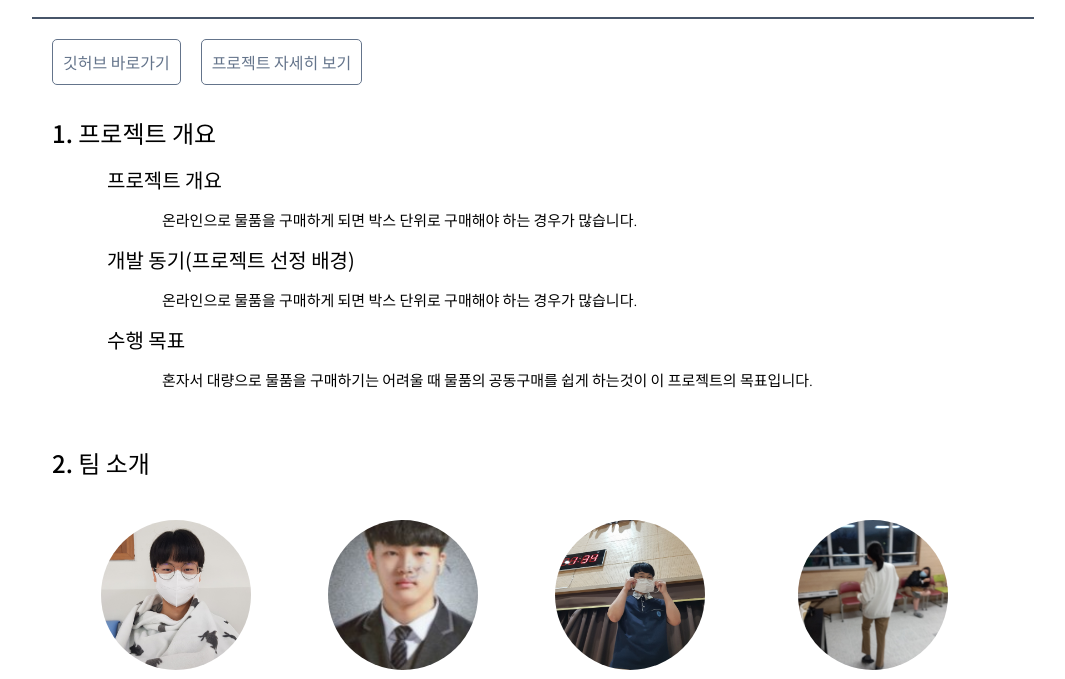
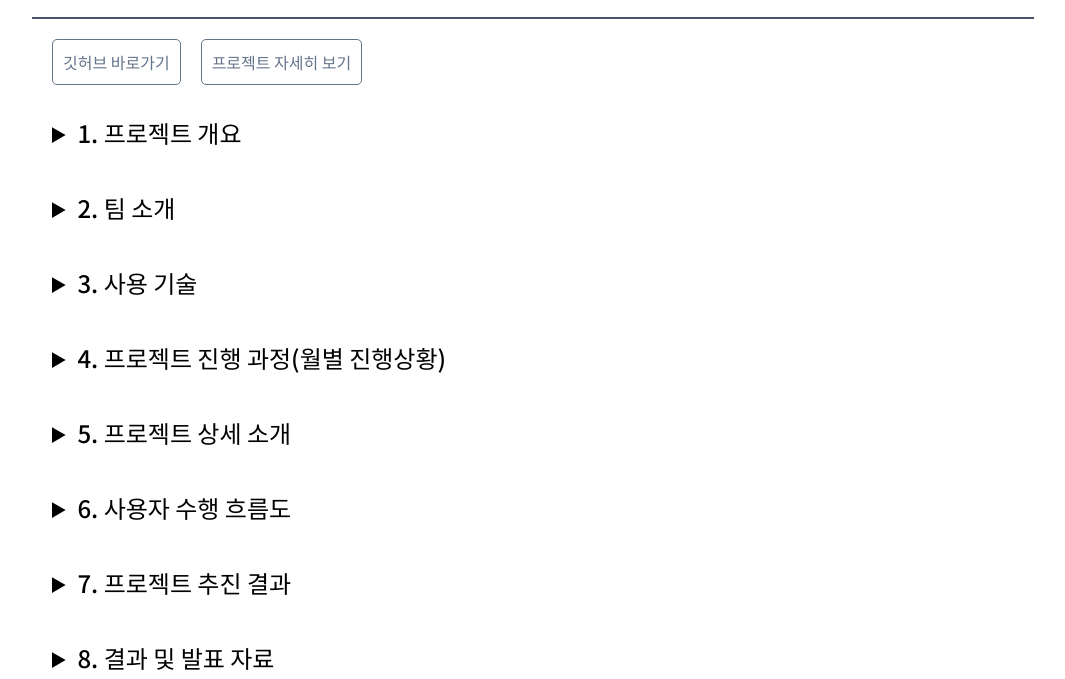
Before and after one commit to gbsw-gonggoo/gbsw-gonggoo.github.io, a plain HTML site: page index.html in a window 1280 px wide. Shown: the part 67-746 px from the top of the page, without its empty margins (108-1173 px from the left). Drawn offline with Linux system fonts and the light colour scheme.

```diff
--- a/index.html
+++ b/index.html
@@ -16,8 +16,8 @@
         <a class="link" href="https://github.com/gbsw-gonggoo">깃허브 바로가기</a>
         <a class="link" href="https://gonggoo.gbsw.hs.kr">프로젝트 자세히 보기</a>
       </div>
-      <div class="title1">
-        1. 프로젝트 개요
+      <details class="title1">
+        <summary>1. 프로젝트 개요 </summary>
         <ol class="title2">프로젝트 개요
           <ol class="text">온라인으로 물품을 구매하게 되면 박스 단위로 구매해야 하는 경우가 많습니다.</ol>
         </ol>
@@ -27,8 +27,9 @@
         <ol class="title2">수행 목표
           <ol class="text">혼자서 대량으로 물품을 구매하기는 어려울 때 물품의 공동구매를 쉽게 하는것이 이 프로젝트의 목표입니다.</ol>
         </ol>
-      </div>
-      <div class="title1">2. 팀 소개
+      </details>
+      <details class="title1">
+        <summary>2. 팀 소개</summary>
         <div class=" profiles">
           <div class="profile">
             <div class="profile-img">
@@ -63,8 +64,9 @@
             <a href="https://github.com/github-jademon" class="text">깃허브 바로가기</a>
           </div>
         </div>
-      </div>
-      <div class="title1">3. 사용 기술
+      </details>
+      <details class="title1">
+        <summary>3. 사용 기술</summary>
         <ol class="title2">프론트 엔드
           <ul>
             <li class="text">React.js</li>
@@ -84,8 +86,9 @@
             <li class="text">Amazon Web Services</li>
           </ul>
         </ol>
-      </div>
-      <div class="title1">4. 프로젝트 진행 과정(월별 진행상황)
+      </details>
+      <details class="title1">
+        <summary>4. 프로젝트 진행 과정(월별 진행상황)</summary>
         <ol class="title2">4월
           <ul>
             <li class="text">아이디어?</li>
@@ -108,8 +111,9 @@
             <li class="text">발표</li>
           </ul>
         </ol>
-      </div>
-      <div class="title1">5. 프로젝트 상세 소개
+      </details>
+      <details class="title1">
+        <summary>5. 프로젝트 상세 소개</summary>
         <ol class="title2">레이아웃 세부 설명
           <ul>
             <li class="text">회원가입</li>
@@ -135,10 +139,12 @@
             <li class="text">?</li>
           </ul>
         </ol>
-      </div>
-      <div class="title1">6. 사용자 수행 흐름도
-      </div>
-      <div class="title1">7. 프로젝트 추진 결과
+      </details>
+      <details class="title1">
+        <summary>6. 사용자 수행 흐름도</summary>
+      </details>
+      <details class="title1">
+        <summary>7. 프로젝트 추진 결과</summary>
         <ol class="title2">결과 분석
           <ul>
             <li class="text">?</li>
@@ -149,8 +155,9 @@
             <li class="text">사용자 편의성을 위하여 후에 알림 기능을 제작해야겠다</li>
           </ul>
         </ol>
-      </div>
-      <div class="title1">8. 결과 및 발표 자료
+      </details>
+      <details class="title1">
+        <summary>8. 결과 및 발표 자료</summary>
         <ol class="title2">깃허브 저장소 주소
           <ul>
             <li class="text" >
@@ -185,7 +192,7 @@
             <li class="text">?</li>
           </ul>
         </ol>
-      </div>
+      </details>
     </div>
   </body>
   </html>
```
